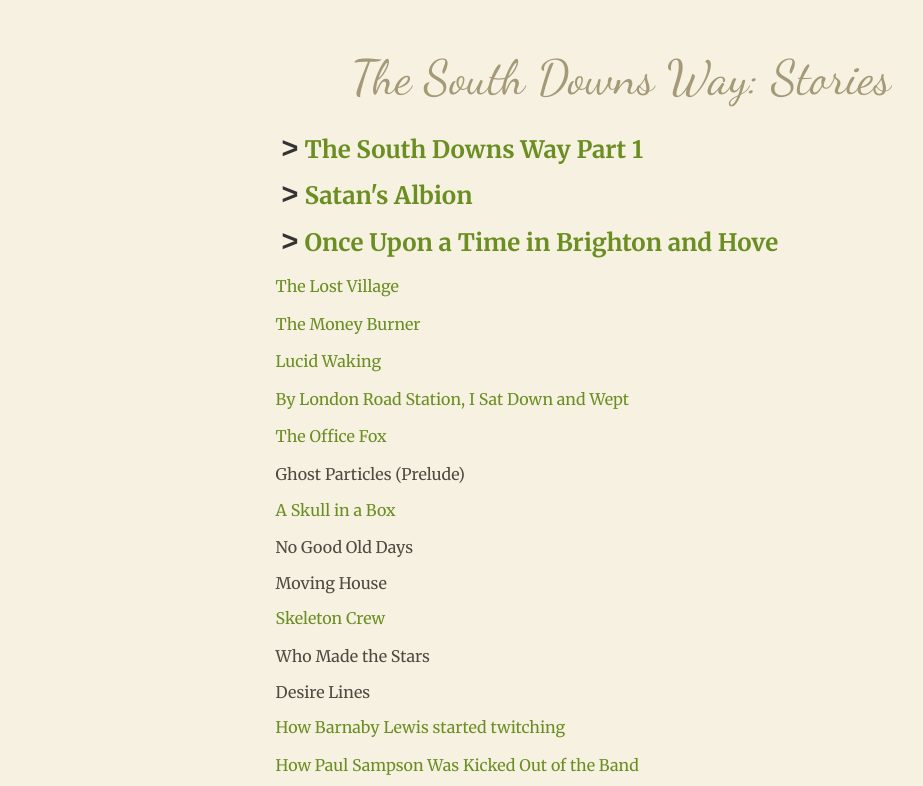
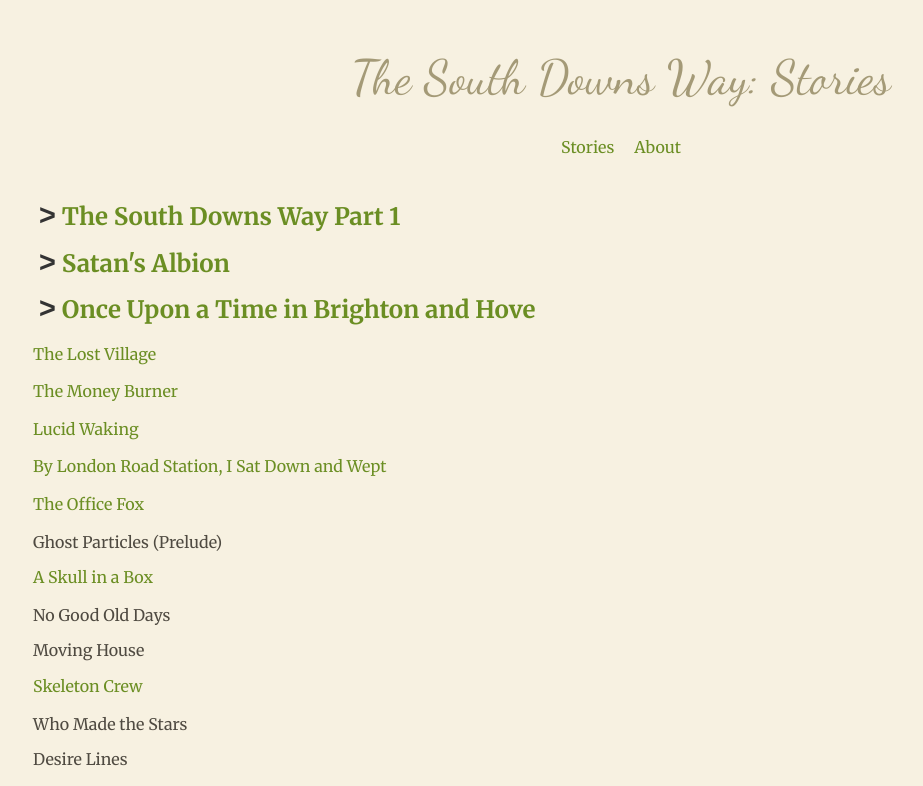
Before and after one commit to orbific/southdownsway, a React (Vite) app: page / in a window 1280 px wide. Shown: the top 786 px of the page, without its empty margins (19-942 px from the left). Built offline with nearby package versions, Linux system fonts and the light colour scheme.

Commit message:
Added multi-page routing, about page and plausible analytics

```diff
--- a/index.html
+++ b/index.html
@@ -10,5 +10,6 @@
   <body>
     <div id="root"></div>
     <script type="module" src="/src/main.tsx"></script>
+    <script async defer data-domain="southdownsway.orbific.com" src="https://plausible.io/js/script.js"></script>
   </body>
 </html>
--- /dev/null
+++ b/src/AboutPage.tsx
@@ -0,0 +1,16 @@
+import React from 'react';
+import './App.css';
+
+
+const AboutPage: React.FC = () => {
+    return <div className="App">
+        <div className="about">
+            <p>The South Downs Way is a collection of short stories set along the 100-mile South Downs Way path.</p>
+            <p>Stories are sent out on <a href="https://microfictions.substack.com">my weekly email</a>. The stories are available in a series of physical zines available from <a href="https://orbific.etsy.com/">my etsy store</a>. </p>
+
+        </div>
+
+    </div>;
+};
+
+export default AboutPage;
--- a/src/App.css
+++ b/src/App.css
@@ -57,7 +57,6 @@ body {
   line-height: 1.6;
   padding: 20px;
   margin: 0;
-  min-height: 100vh; /* Ensure the body covers the full viewport height */
 }
 
 h1 {
@@ -125,3 +124,11 @@ h2 {
 .indented-stories {
   padding-left: 40px; /* Indent the stories within the h2 */
 }
+
+.about {
+  text-align: justify;
+}
+
+.about > p {
+  padding-top: 10px;
+}
--- a/src/App.tsx
+++ b/src/App.tsx
@@ -1,112 +1,27 @@
-import { useState, useEffect } from 'react';
-
 import './App.css';
-import data from './sdw.json';
-import collections from './collections.json';
-
-type Story = {
-    id: string;
-    title: string;
-    characters?: string[];
-    collection?: string;
-    URL?: string;
-    words?: string;
-    distanceAlongTrail?: number;
-    location?: string;
-};
-
-type Collection = {
-    id: string;
-    title: string;
-    URL?: string;
-};
-
-const typedCollections: Collection[] = collections.collections;
+import Header from "./Header.tsx";
+import { BrowserRouter as Router, Route, Routes } from 'react-router-dom';
+import StoriesPage from './StoriesPage.tsx';
+import MapPage from './MapPage.tsx';
+import CharactersPage from './CharactersPage.tsx';
+import AboutPage from './AboutPage.tsx';
 
 function App() {
-    const [stories, setStories] = useState<Story[]>([]);
-    const [visibleCollections, setVisibleCollections] = useState<Record<string, boolean>>({});
-
-    useEffect(() => {
-        setStories(data.stories);
-    }, []);
-
-    const toggleVisibility = (collection: string) => {
-        setVisibleCollections(prevState => ({
-            ...prevState,
-            [collection]: !prevState[collection]
-        }));
-    };
-
-    const categorizedStories = stories
-        .filter(story => story.collection && typedCollections.find(col => col.title === story.collection)?.URL)
-        .sort((a, b) => parseInt(b.id) - parseInt(a.id));
-
-    const uncategorizedStories = stories
-        .filter(story => !story.collection || !typedCollections.find(col => col.title === story.collection)?.URL)
-        .sort((a, b) => parseInt(a.id) - parseInt(b.id));
 
     return (
+        <Router>
+            <div>
+                <Header />
+                <Routes>
+                    <Route path="/" element={<StoriesPage />} />
+                    <Route path="/map" element={<MapPage />} />
+                    <Route path="/characters" element={<CharactersPage />} />
+                    <Route path="/about" element={<AboutPage />} />
+                </Routes>
+            </div>
+        </Router>
+    );
 
-        <div className="App">
-            <h1>The South Downs Way: Stories</h1>
-            {Object.entries(
-                categorizedStories.reduce((acc, story) => {
-                    const collection = story.collection!;
-                    if (!acc[collection]) {
-                        acc[collection] = [];
-                    }
-                    acc[collection].push(story);
-                    return acc;
-                }, {} as Record<string, Story[]>)
-            ).map(([collection, stories]) => (
-                <div key={collection}>
-                    <h2>
-                        {/*<button onClick={() => toggleVisibility(collection)} className="toggle-button">*/}
-                        {/*    <i className={`fas ${visibleCollections[collection] ? 'fa-minus' : 'fa-plus'}`}></i>*/}
-                        {/*</button>*/}
-                        <span onClick={() => toggleVisibility(collection)} className="toggle-button">
-                            <span style={{fontFamily: 'sans-serif'}}>{visibleCollections[collection] ? 'v' : '>'}</span>
-                        </span>
-                        <a href={typedCollections.find((col: Collection) => col.title === collection)?.URL}
-                           target="_blank" rel="noopener noreferrer">
-                            {collection}
-                        </a>
-                    </h2>
-                    {visibleCollections[collection] && (
-                        <ul>
-                            {stories.map((story, index) => (
-                                <li key={index} className="indented-stories">
-                                {story.URL ? (
-                                        <a href={story.URL} target="_blank" rel="noopener noreferrer">
-                                            {story.title}
-                                        </a>
-                                    ) : (
-                                        <span>{story.title}</span>
-                                    )}
-                                </li>
-                            ))}
-                        </ul>
-                    )}
-                </div>
-            ))}
-            <div>
-                <ul>
-                    {uncategorizedStories.map((story, index) => (
-                        <li key={index}>
-                            {story.URL ? (
-                                <a href={story.URL} target="_blank" rel="noopener noreferrer">
-                                    {story.title}
-                                </a>
-                            ) : (
-                                <span>{story.title}</span>
-                            )}
-                        </li>
-                    ))}
-                </ul>
-            </div>
-        </div>
-    );
 }
 
 export default App;
--- /dev/null
+++ b/src/CharactersPage.tsx
@@ -0,0 +1,7 @@
+import React from 'react';
+
+const CharactersPage: React.FC = () => {
+    return <div>Characters Page</div>;
+};
+
+export default CharactersPage;
--- a/src/Header.tsx
+++ b/src/Header.tsx
@@ -9,8 +9,6 @@ const Header: React.FC = () => {
             <nav>
                 <ul className="nav-links">
                     <li><Link to="/">Stories</Link></li>
-                    <li><Link to="/map">Map</Link></li>
-                    <li><Link to="/characters">Characters</Link></li>
                     <li><Link to="/about">About</Link></li>
                 </ul>
             </nav>
--- /dev/null
+++ b/src/MapPage.tsx
@@ -0,0 +1,7 @@
+import React from 'react';
+
+const MapPage: React.FC = () => {
+    return <div className="App">Map Page</div>;
+};
+
+export default MapPage;
--- a/src/StoriesPage.tsx
+++ b/src/StoriesPage.tsx
@@ -0,0 +1,113 @@
+// StoriesPage.tsx
+import React, { useState, useEffect } from 'react';
+import data from './sdw.json';
+import collections from './collections.json';
+import './App.css';
+
+type Story = {
+    id: string;
+    title: string;
+    characters?: string[];
+    collection?: string;
+    URL?: string;
+    words?: string;
+    distanceAlongTrail?: number;
+    location?: string;
+};
+
+type Collection = {
+    id: string;
+    title: string;
+    URL?: string;
+};
+
+const typedCollections: Collection[] = collections.collections.sort((a, b) => parseInt(a.id) - parseInt(b.id));
+
+
+const StoriesPage: React.FC = () => {
+    const [stories, setStories] = useState<Story[]>([]);
+        const [visibleCollections, setVisibleCollections] = useState<Record<string, boolean>>({});
+
+        useEffect(() => {
+            setStories(data.stories);
+        }, []);
+
+        const toggleVisibility = (collection: string) => {
+            setVisibleCollections(prevState => ({
+                ...prevState,
+                [collection]: !prevState[collection]
+            }));
+        };
+
+        const categorizedStories = stories
+            .filter(story => story.collection && typedCollections.find(col => col.title === story.collection)?.URL)
+            .sort((a, b) => parseInt(b.id) - parseInt(a.id));
+
+        const uncategorizedStories = stories
+            .filter(story => !story.collection || !typedCollections.find(col => col.title === story.collection)?.URL)
+            .sort((a, b) => parseInt(a.id) - parseInt(b.id));
+
+
+return (
+
+    <div className="App">
+        {Object.entries(
+            categorizedStories.reduce((acc, story) => {
+                const collection = story.collection!;
+                if (!acc[collection]) {
+                    acc[collection] = [];
+                }
+                acc[collection].push(story);
+                return acc;
+            }, {} as Record<string, Story[]>)
+        ).map(([collection, stories]) => (
+            <div key={collection}>
+                <h2>
+                    {/*<button onClick={() => toggleVisibility(collection)} className="toggle-button">*/}
+                    {/*    <i className={`fas ${visibleCollections[collection] ? 'fa-minus' : 'fa-plus'}`}></i>*/}
+                    {/*</button>*/}
+                    <span onClick={() => toggleVisibility(collection)} className="toggle-button">
+                            <span style={{fontFamily: 'sans-serif'}}>{visibleCollections[collection] ? 'v' : '>'}</span>
+                        </span>
+                    <a href={typedCollections.find((col: Collection) => col.title === collection)?.URL}
+                       target="_blank" rel="noopener noreferrer">
+                        {collection}
+                    </a>
+                </h2>
+                {visibleCollections[collection] && (
+                    <ul>
+                        {stories.map((story, index) => (
+                            <li key={index} className="indented-stories">
+                                {story.URL ? (
+                                    <a href={story.URL} target="_blank" rel="noopener noreferrer">
+                                        {story.title}
+                                    </a>
+                                ) : (
+                                    <span>{story.title}</span>
+                                )}
+                            </li>
+                        ))}
+                    </ul>
+                )}
+            </div>
+        ))}
+        <div>
+            <ul>
+                {uncategorizedStories.map((story, index) => (
+                    <li key={index}>
+                        {story.URL ? (
+                            <a href={story.URL} target="_blank" rel="noopener noreferrer">
+                                {story.title}
+                            </a>
+                        ) : (
+                            <span>{story.title}</span>
+                        )}
+                    </li>
+                ))}
+            </ul>
+        </div>
+    </div>
+);
+};
+
+export default StoriesPage;
--- a/src/index.css
+++ b/src/index.css
@@ -26,7 +26,11 @@ a:hover {
 
 body {
   margin: 0;
+  /*
+  This seems to be causing issues with the vertical alignment -
+  but also useful for centering content.
   display: flex;
+   */
   place-items: center;
   min-width: 320px;
   min-height: 100vh;
```
